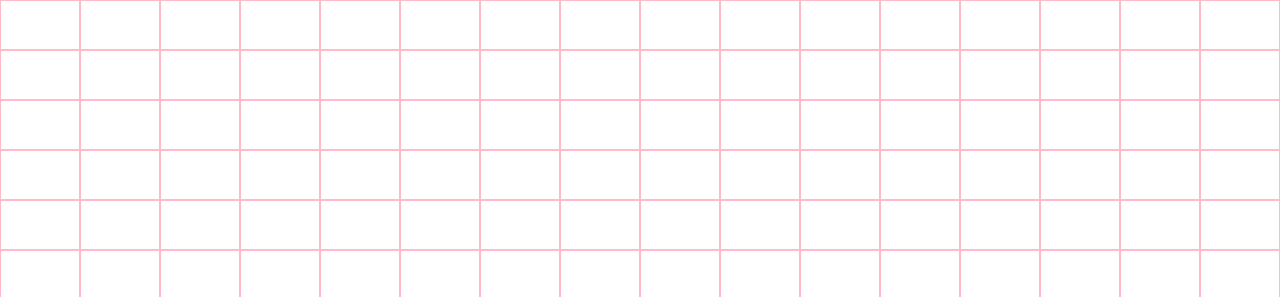
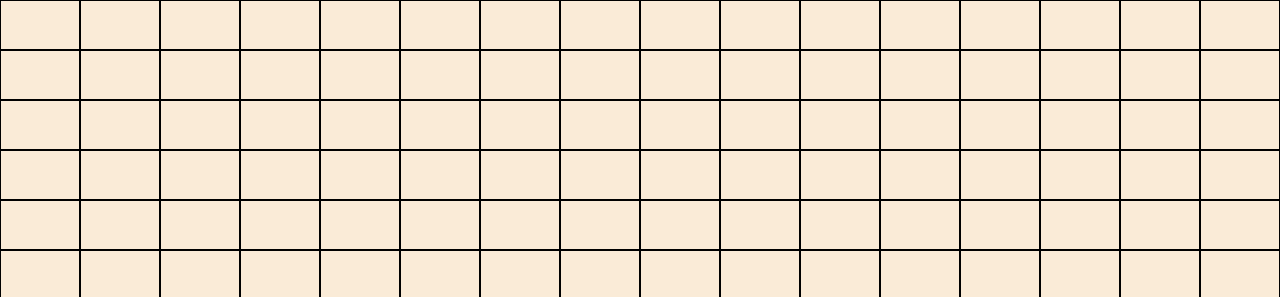
Before and after one commit to gfd23-2023/Sketchpad, a plain HTML site: page index.html in a window 1280 px wide. Shown: the top 297 px of the page. Drawn offline with Linux system fonts and the light colour scheme.

Commit message:
Grid finished

```diff
--- a/style.css
+++ b/style.css
@@ -3,6 +3,7 @@ html, body {
     margin: 0;
     padding: 0;
     height: 100%;
+    background-color: antiquewhite;
 }
 
 #container {
@@ -25,5 +26,5 @@ html, body {
 .square {
     flex: 1 0 calc(100% / var(--grid-size));        /*Caltulates the size of the square: 1 = fulfill the blank space // 0 = prevents of being shrink due the lack of space*/
     height: calc(100% / var(--grid-size));          /*Calculates the number of squares per height*/
-    border: 1px solid #fabc;                      /*Thickness of the border and it's colour*/
+    border: 1px solid black;                      /*Thickness of the border and it's colour OBS: fabc is a beautiful colour*/
 }
```
